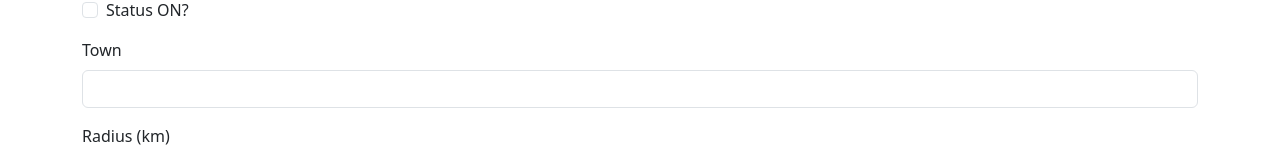
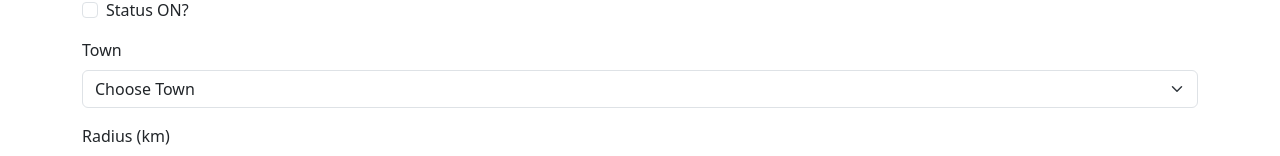
Before and after one commit to dslwa/Campaign_Manager, a React (Create React App) app in the folder campaign-frontend/: page /campaigns/new in a window 1280 px wide. Shown: the part 472-628 px from the top of the page. Built offline with nearby package versions, Linux system fonts and the light colour scheme.

Commit message:
dropdown of cities

```diff
--- a/campaign-frontend/src/components/CampaignForm.js
+++ b/campaign-frontend/src/components/CampaignForm.js
@@ -65,6 +65,8 @@ export default function CampaignForm({ editMode }) {
        .catch(console.error);
   };
 
+  const townOptions = ['Warsaw','Cracow','Berlin','Helsinki','Barcelona', 'Milano'];
+
   if (loading) return <Spinner animation="border" />;
 
   return (
@@ -111,8 +113,11 @@ export default function CampaignForm({ editMode }) {
         </Form.Group>
 
         <Form.Group className="mb-3">
-          <Form.Label>Town</Form.Label>
-          <Form.Control name="town" value={form.town} onChange={handleChange}/>
+            <Form.Label>Town</Form.Label>
+            <Form.Select name="town" value={form.town} onChange={handleChange} required>
+                <option value="">Choose Town</option>
+                 {townOptions.map(t => <option key={t} value={t}>{t}</option>)}
+        </Form.Select>
         </Form.Group>
 
         <Form.Group className="mb-3">
```
Also changed, not shown: 1 other file (tests, documents, lock files or other folders).
